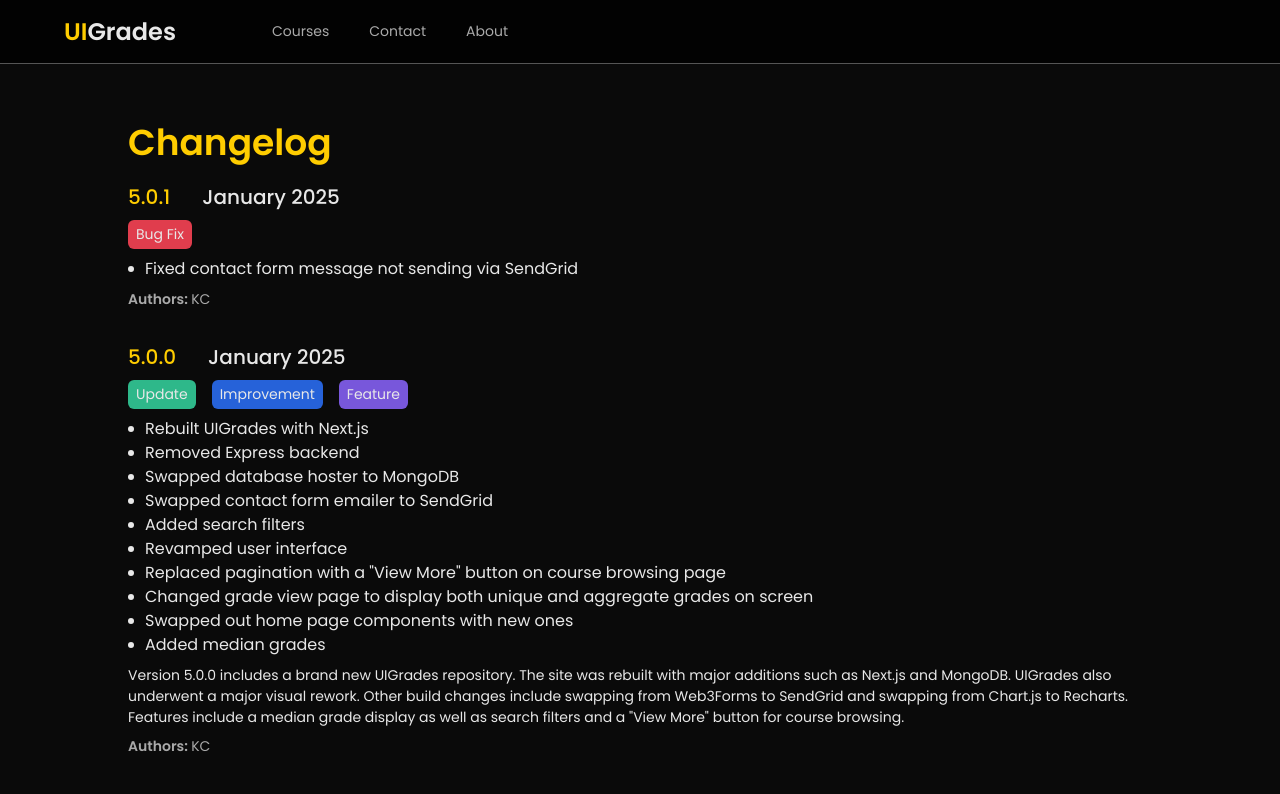
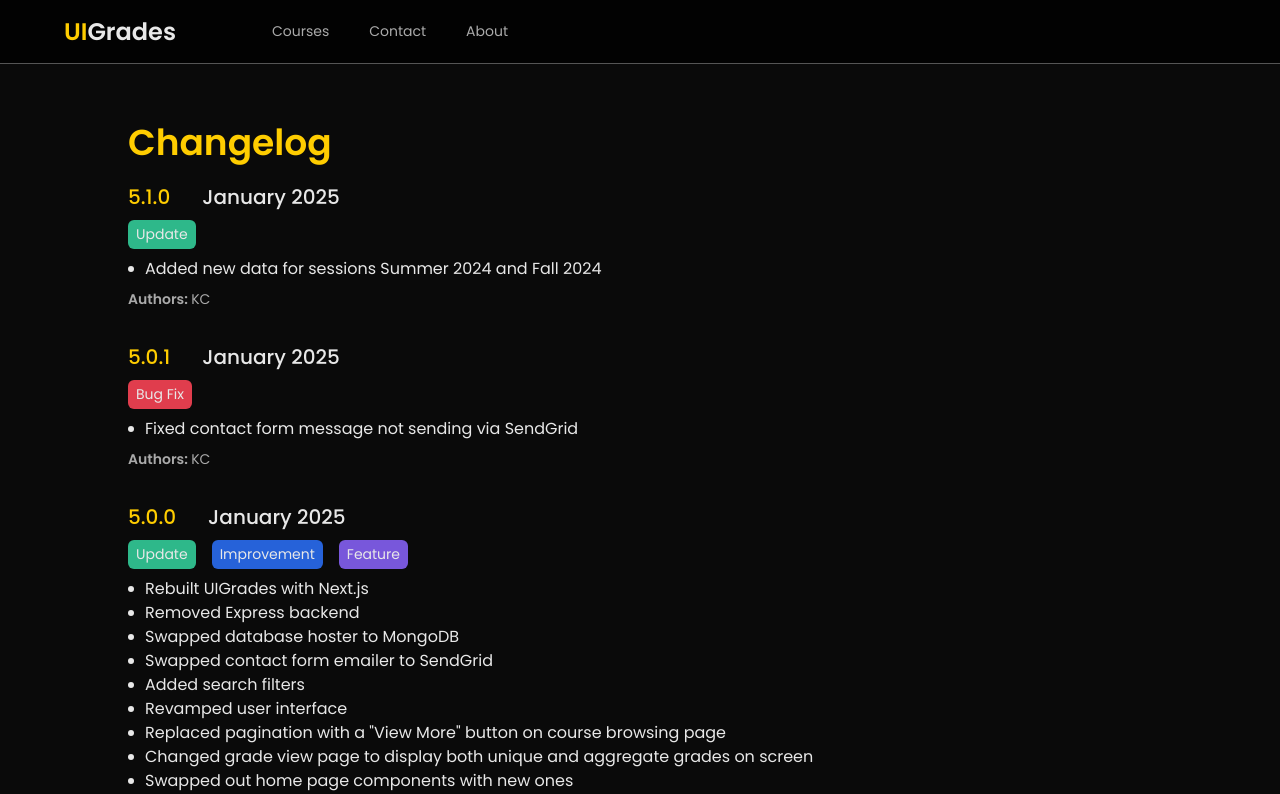
Before and after one commit to acm-uiowa/uigrades, a Next.js app: page /about/changelog in a window 1280 px wide. Shown: the top 794 px of the page. Built offline with nearby package versions, Linux system fonts and the light colour scheme.

Commit message:
added new data, file is now public in GitHub repository, and added a little note on the homepage

```diff
--- a/src/app/(uigrades-public)/page.tsx
+++ b/src/app/(uigrades-public)/page.tsx
@@ -11,7 +11,12 @@
                     <span>Explore Courses Taken By Fellow</span>
                     <span className="text-hawkeye-gold">Hawkeyes</span>
                 </h1>
-                <StartBrowsingButton className="relative z-20" />
+                <div className="flex flex-col gap-flex-gap-large">
+                    <span className="subheader-mobile z-20 text-off-white md:w-1/2">
+                        Now including Summer 2024 and Fall 2024 data!
+                    </span>
+                    <StartBrowsingButton className="relative z-20" />
+                </div>
                 <div
                     className="absolute inset-0 z-10 hidden bg-black/85 backdrop-blur-md md:block"
                     style={{
@@ -42,7 +47,7 @@
                     <span>
                         <span className="text-hawkeye-gold">UI</span>
                         Grades currently supports data between Fall 2022 and
-                        Spring 2024!
+                        Fall 2024!
                     </span>
                 </div>
                 <HomePageGraphs className="w-full md:w-3/4" />
--- a/src/db/seeds/data/change-log-info.json
+++ b/src/db/seeds/data/change-log-info.json
@@ -1,5 +1,14 @@
 {
     "changes": [
+        {
+            "version": "5.1.0",
+            "date": "January 2025",
+            "tags": ["Update"],
+            "changes": [
+                "Added new data for sessions Summer 2024 and Fall 2024"
+            ],
+            "authors": ["KC"]
+        },
         {
             "version": "5.0.1",
             "date": "January 2025",
```
Also changed, not shown: 1 other file (tests, documents, lock files or other folders).
